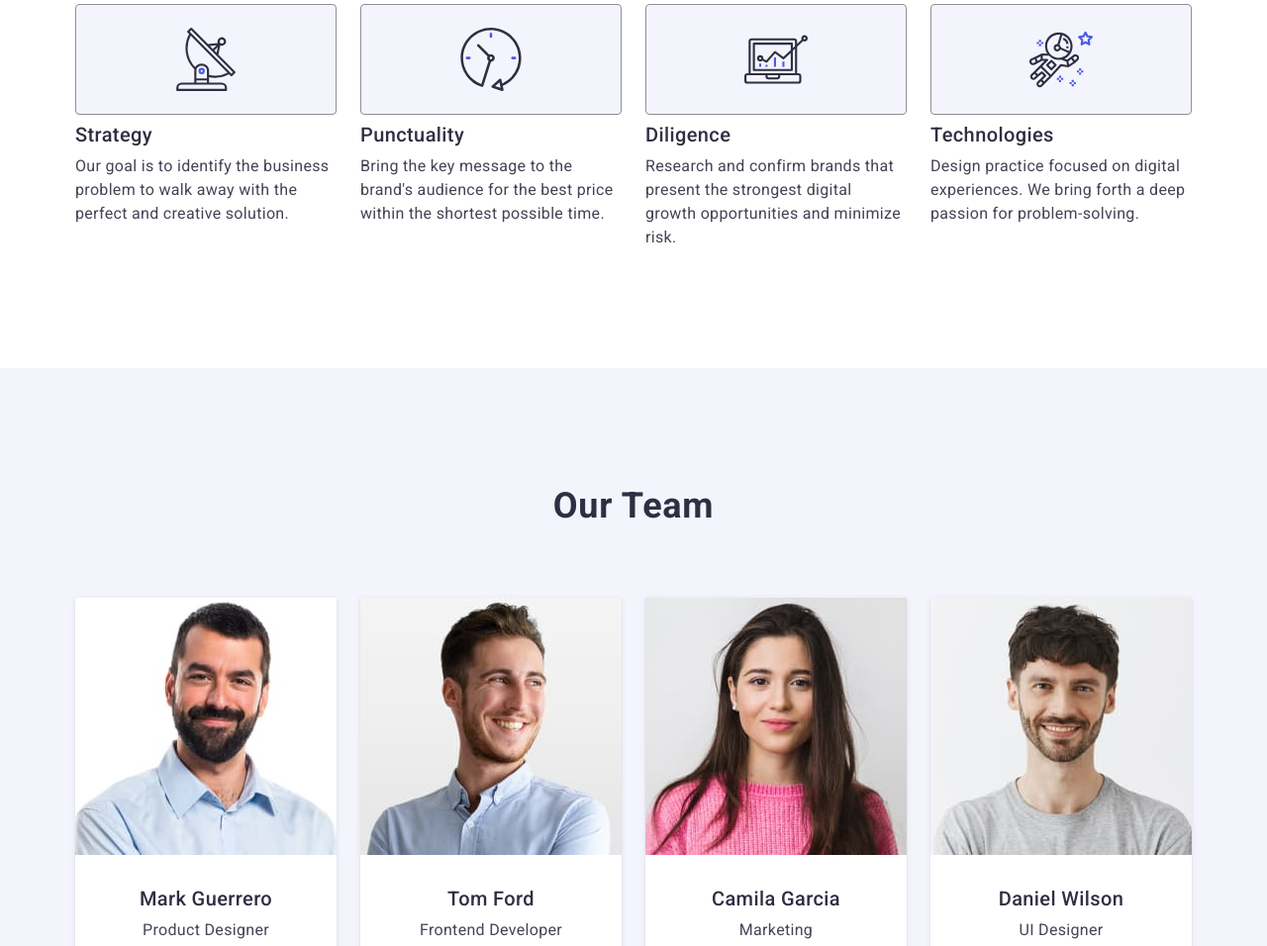
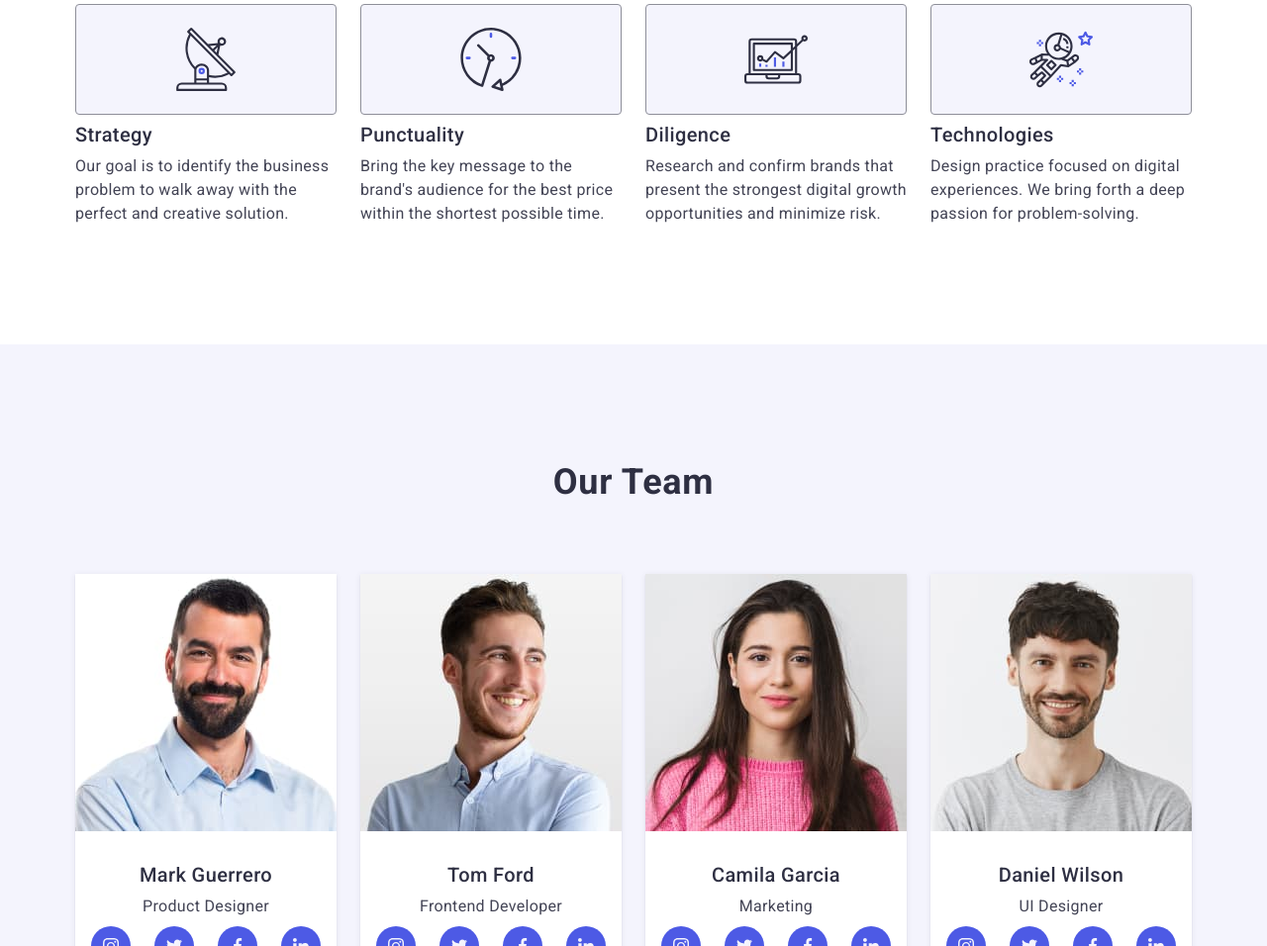
Before and after one commit to AlexNovickiy/goit-markup-hw-04, a plain HTML site: page index.html in a window 1280 px wide. Shown: the part 781-1737 px from the top of the page at 99% size. Drawn offline with nearby package versions, Linux system fonts and the light colour scheme.

Commit message:
fix issue

```diff
--- a/css/styles.css
+++ b/css/styles.css
@@ -35,6 +35,10 @@ ul, ol {
     font-size: 16px;
     line-height: 1.5;
     letter-spacing: 0.02em;
+}
+
+.text-advantages {
+    letter-spacing: 0.0196em;
 }
 
 h1,h2,h3,h4,h5,h6,p {
```
